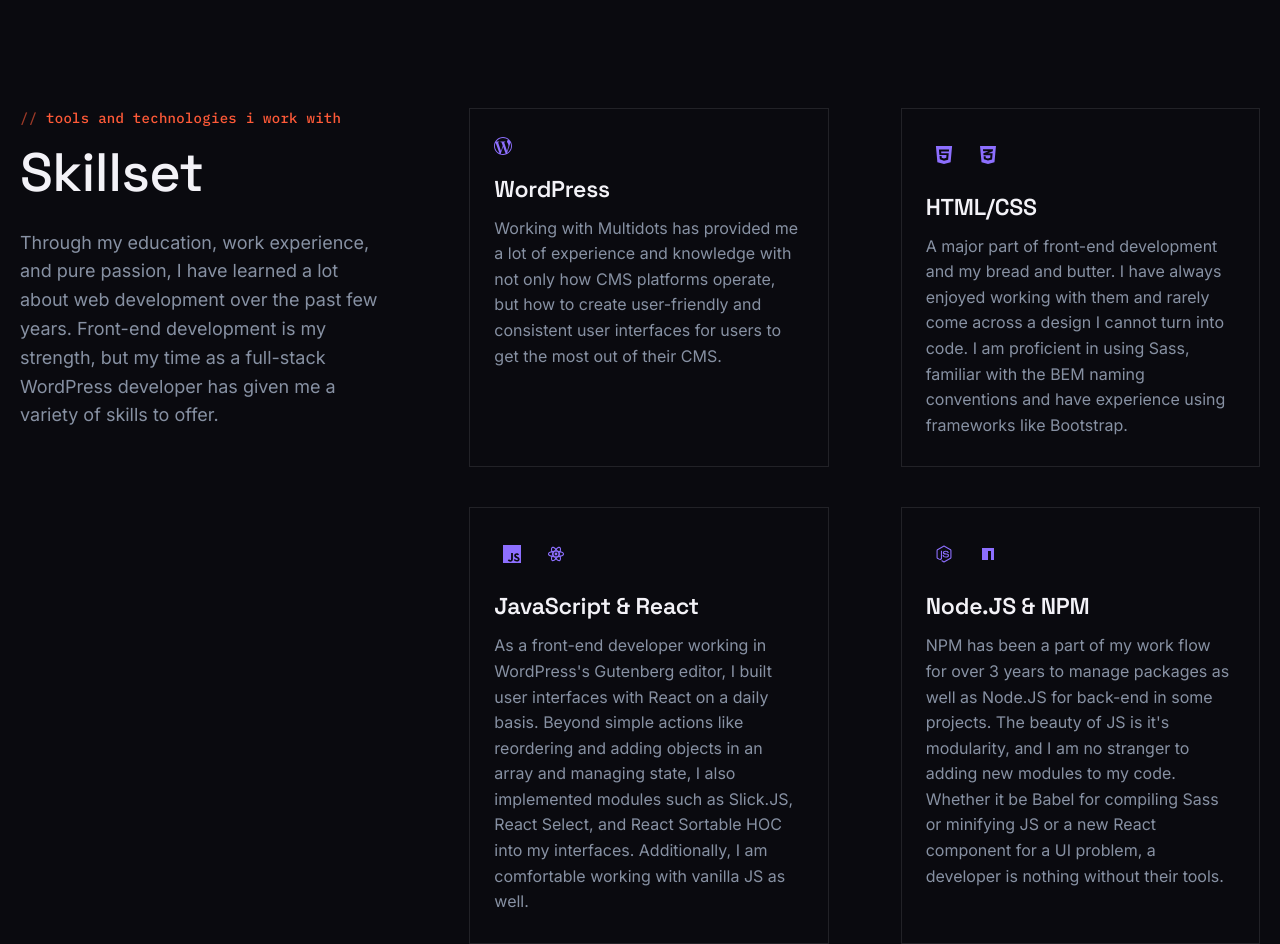
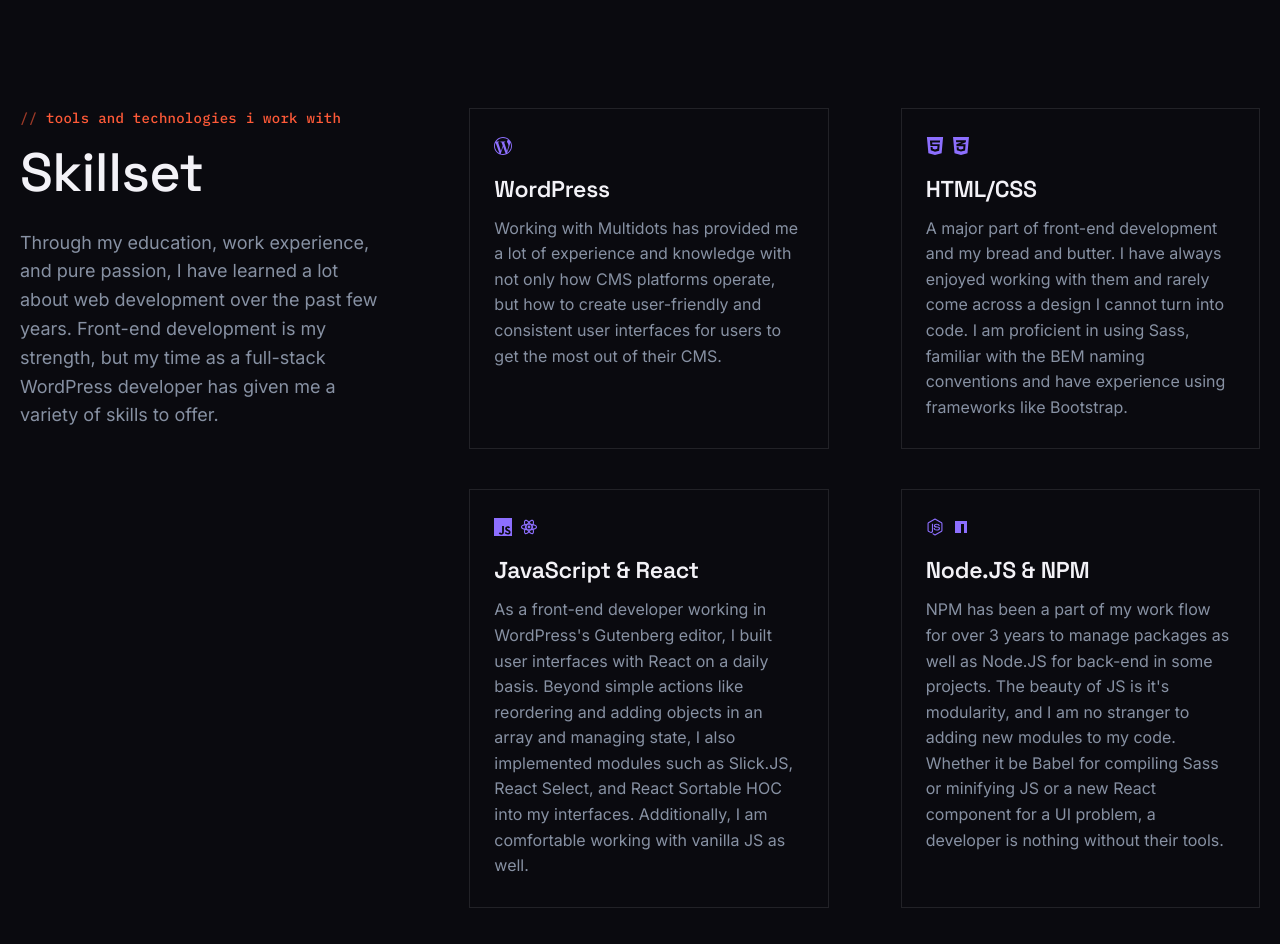
Before and after one commit to NaomiKeller/NaomiKeller.github.io, a plain HTML site: page index.html in a window 1280 px wide. Shown: the part 1760-2704 px from the top of the page. Drawn offline with nearby package versions, Linux system fonts and the light colour scheme.

Commit message:
Fix left-alignment of paired skillset icons
.image-wrap img was sized to a 36px box with 9px padding, a leftover
from when it had a background/border badge treatment. That inset the
icon 9px from the edge, misaligned against the standalone icons and
text. Drop the override so paired icons fall back to the same 18px
flush-left sizing as everything else.

```diff
--- a/assets/src/scss/_skillset.scss
+++ b/assets/src/scss/_skillset.scss
@@ -67,12 +67,6 @@
             .image-wrap {
                 display: flex;
                 gap: 8px;
-                img {
-                    padding: 9px;
-                    width: 36px;
-                    height: 36px;
-                    box-sizing: border-box;
-                }
             }
         }
     }
```
Also changed, not shown: assets/build/css/all.css, 1 other file.
